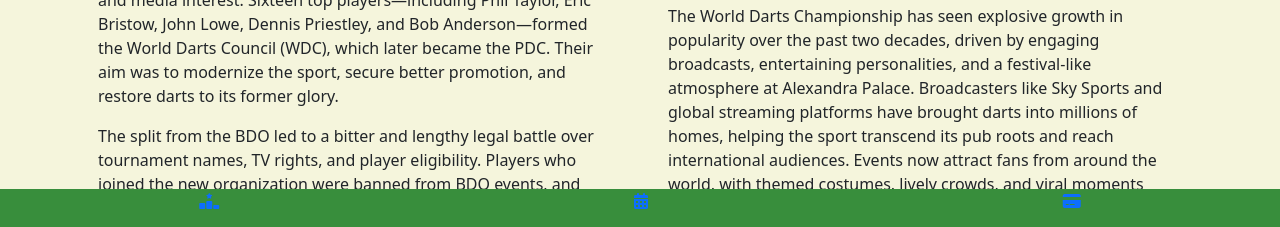
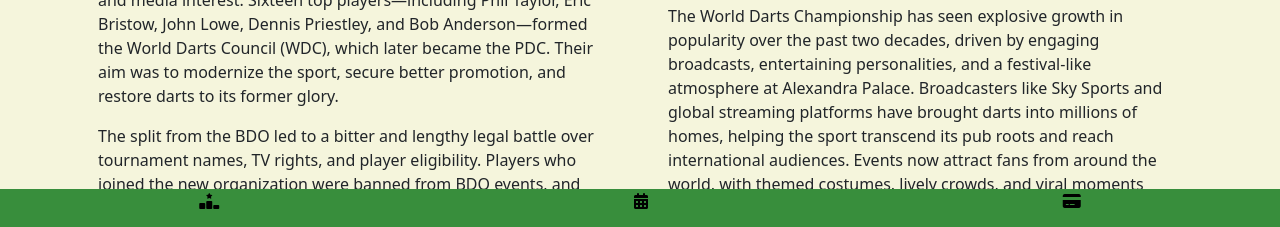
Before and after one commit to joeb-brfc/v2-PDC-World-darts-championship, a plain HTML site: page index.html in a window 1280 px wide. Shown: the part 571-798 px from the top of the page. Drawn offline with nearby package versions, Linux system fonts and the light colour scheme.

Commit message:
review feedback concerning footer foreground/background contrast and make icons more visible with black font

```diff
--- a/assets/css/styles.css
+++ b/assets/css/styles.css
@@ -31,3 +31,7 @@ footer {
       width: 100%;
       background-color: #388e3c; /* Green outer/bull scoring zone color */
 }
+
+#external-links i {
+  color: black; /* Black for external links icons */
+}
```
